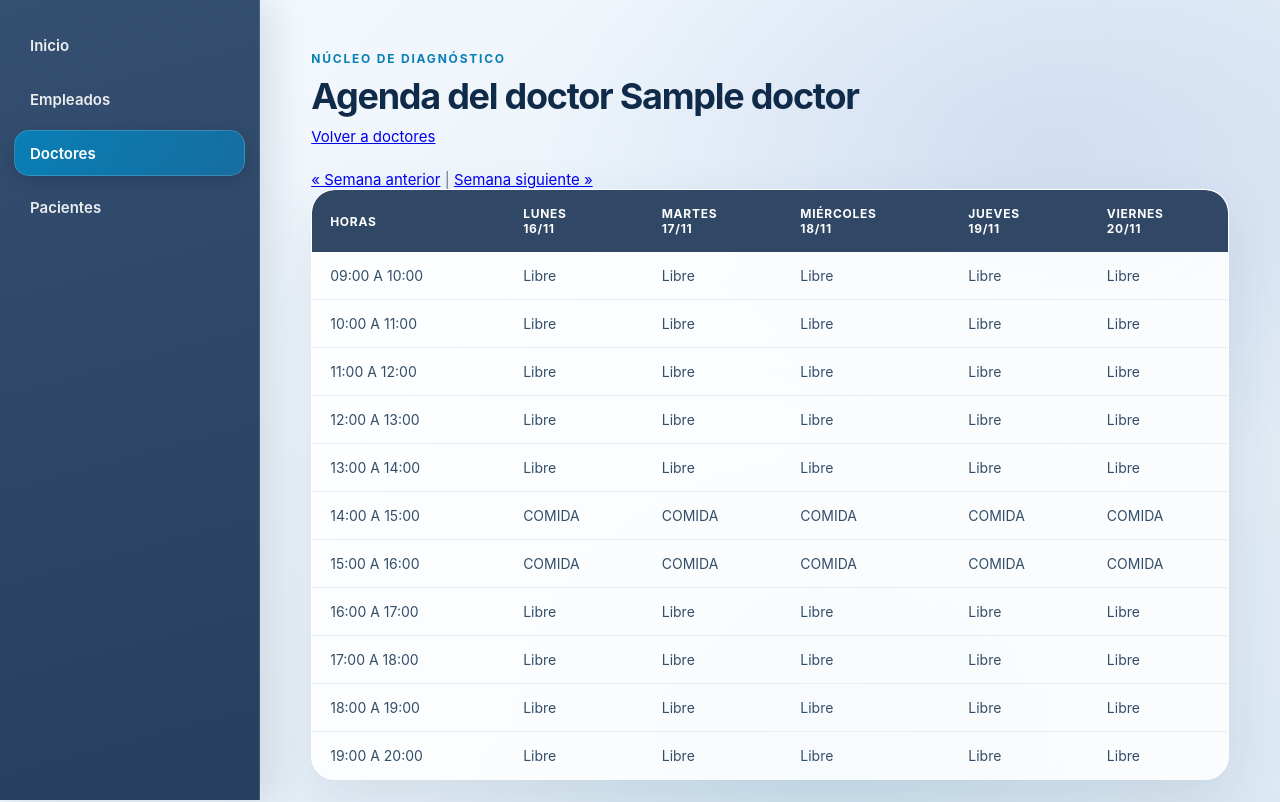
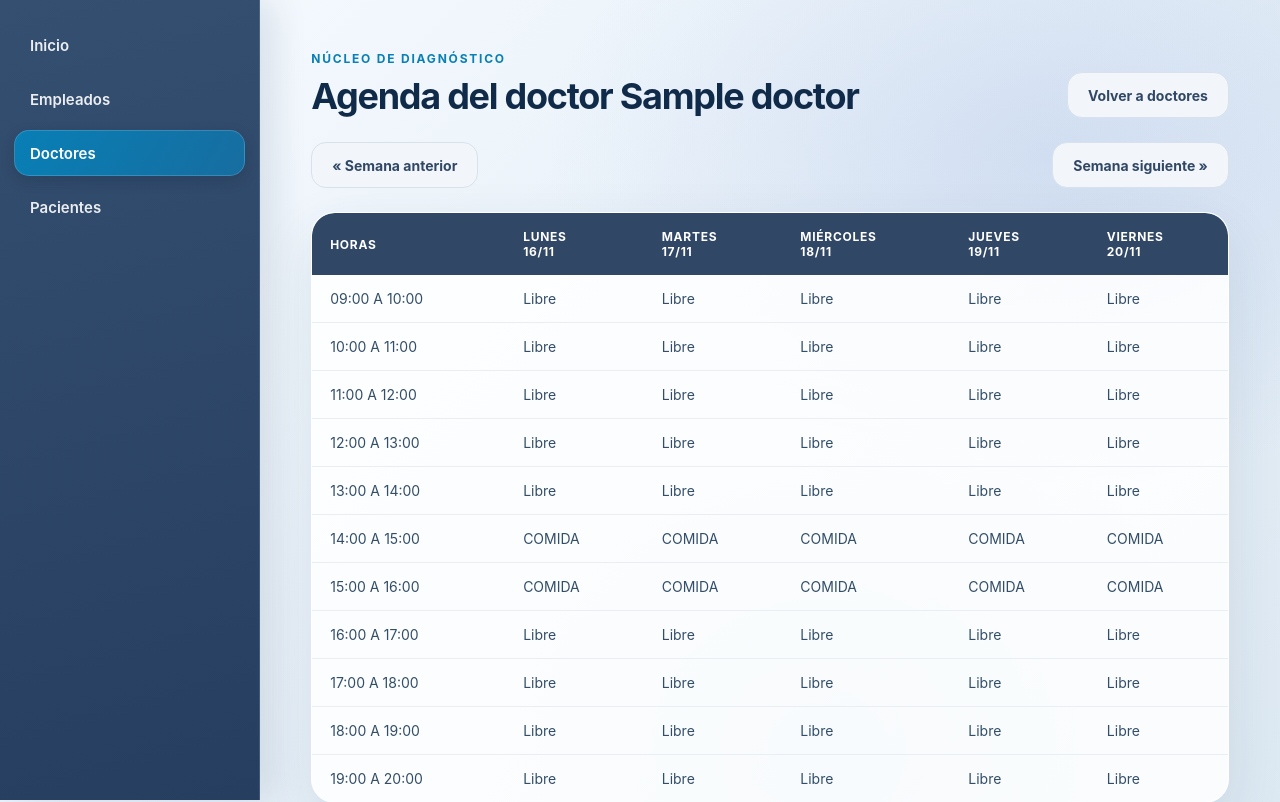
Before and after one commit to EmiGlz29/nucleo_diagnostico, a Laravel app: page /doctores/1/agenda in a window 1280 px wide. Shown: the top 802 px of the page. Run offline with Laravel 12, Linux system fonts and the light colour scheme; a user stored in the database is signed in; tables that the repository leaves empty hold one stand-in row (values such as "Sample post"); data that the repository does not hold is empty; parts of the project's set-up code (start-up, migrations or seed data) failed here and were passed over.

Commit message:
Dejé más parejitos los botones de la agenda
Los controles para cambiar de semana y volver al directorio ahora siguen el estilo del resto del sitio. También acomodé el acceso a la agenda por doctor y el cierre de sesión; el foco de teclado se distingue mejor xD

```diff
--- a/public/management.css
+++ b/public/management.css
@@ -70,6 +70,7 @@ body {
 
 .sidebar a:focus-visible,
 .button:focus-visible,
+button:focus-visible,
 input:focus-visible {
     outline: 3px solid #78bfe0;
     outline-offset: 3px;
@@ -243,6 +244,19 @@ input:focus-visible {
     border-color: #d7e2ec;
     background: #f2f6fa;
     color: #304766;
+}
+
+.button-small {
+    min-height: 36px;
+    padding: 8px 13px;
+    border-radius: 12px;
+    font-size: 12px;
+}
+
+.agenda-navigation {
+    max-width: 1120px;
+    justify-content: space-between;
+    margin: 0 auto 24px;
 }
 
 .alert {
@@ -509,6 +523,12 @@ input:focus-visible {
     font-size: 24px;
     line-height: 1;
     cursor: pointer;
+}
+
+.calendar-nav:hover {
+    transform: translateY(-1px);
+    border-color: #53a9ce;
+    background: #edf8fc;
 }
 
 .calendar-grid {
--- a/resources/views/DOCTORES/AgendaDoctor.blade.php
+++ b/resources/views/DOCTORES/AgendaDoctor.blade.php
@@ -37,16 +37,13 @@
             <div>
                 <p class="eyebrow">Núcleo de Diagnóstico</p>
                 <h1>Agenda del doctor {{ $doctor->nombre }}</h1>
-                <p class="page-description">
-                    <a href="{{ route('doctores.index') }}">Volver a doctores</a>
-                </p>
             </div>
+            <a class="button button-secondary" href="{{ route('doctores.index') }}">Volver a doctores</a>
         </header>
 
-        <nav class="page-description" aria-label="Cambiar semana">
-            <a href="{{ route('doctores.agenda', ['doctor' => $doctor, 'semana' => $semanaAnterior]) }}">« Semana anterior</a>
-            |
-            <a href="{{ route('doctores.agenda', ['doctor' => $doctor, 'semana' => $semanaSiguiente]) }}">Semana siguiente »</a>
+        <nav class="button-group agenda-navigation" aria-label="Cambiar semana">
+            <a class="button button-secondary" href="{{ route('doctores.agenda', ['doctor' => $doctor, 'semana' => $semanaAnterior]) }}">« Semana anterior</a>
+            <a class="button button-secondary" href="{{ route('doctores.agenda', ['doctor' => $doctor, 'semana' => $semanaSiguiente]) }}">Semana siguiente »</a>
         </nav>
 
         <div class="table-wrap">
--- a/resources/views/DOCTORES/MostrarDoctor.blade.php
+++ b/resources/views/DOCTORES/MostrarDoctor.blade.php
@@ -66,7 +66,7 @@
                             <td>{{ $doctor->fecha_nac }}</td>
                             <td>{{ $doctor->sexo }}</td>
                             <td>{{ $doctor->especialidad }}</td>
-                            <td><a class="btn" href="{{ route('doctores.agenda', $doctor) }}">Agenda</a></td>
+                            <td><a class="button button-secondary button-small" href="{{ route('doctores.agenda', $doctor) }}">Agenda</a></td>
                         </tr>
                     @empty
                         <tr><td class="empty-state" colspan="8">Todavía no hay doctores registrados.</td></tr>
--- a/resources/views/MenuPrincipal.blade.php
+++ b/resources/views/MenuPrincipal.blade.php
@@ -531,7 +531,7 @@
         <a href="#Configuración">Configuración</a>
         <form method="POST" action="{{ route('logout') }}">
             @csrf
-            <button type="submit">Cerrar sesión</button>
+            <button type="submit" class="sidebar-logout">Cerrar sesión</button>
         </form>
     </nav>
 </body>
```
